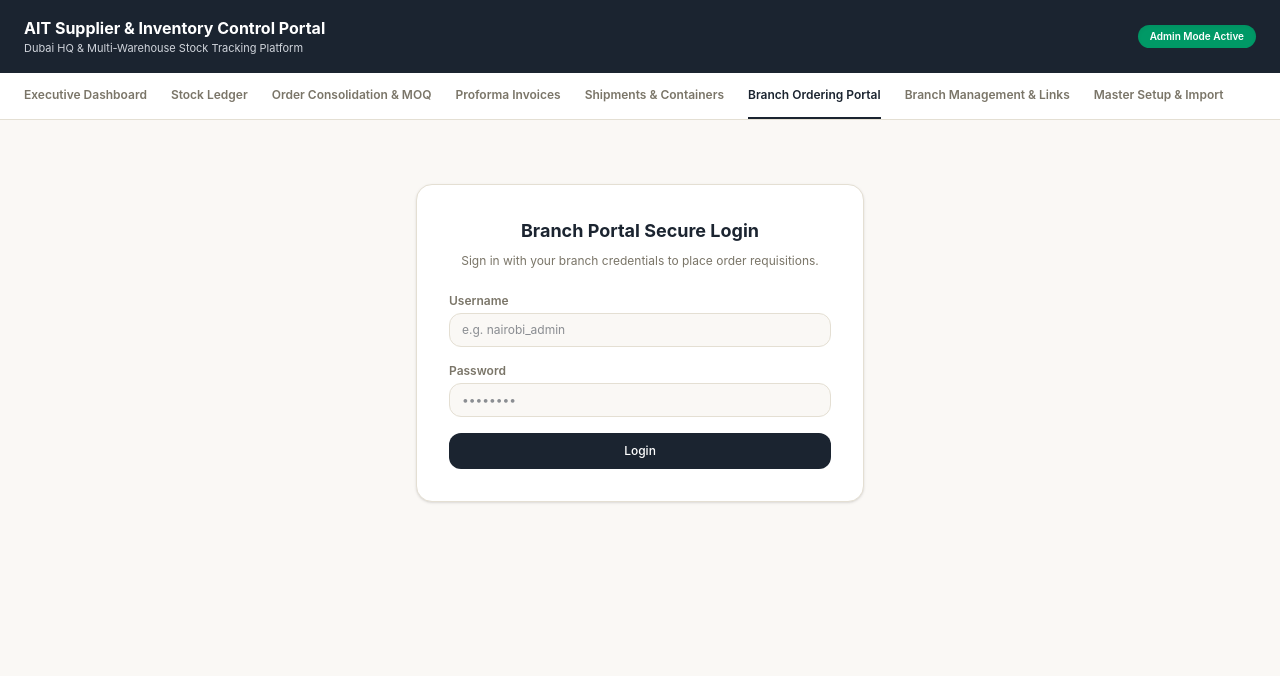
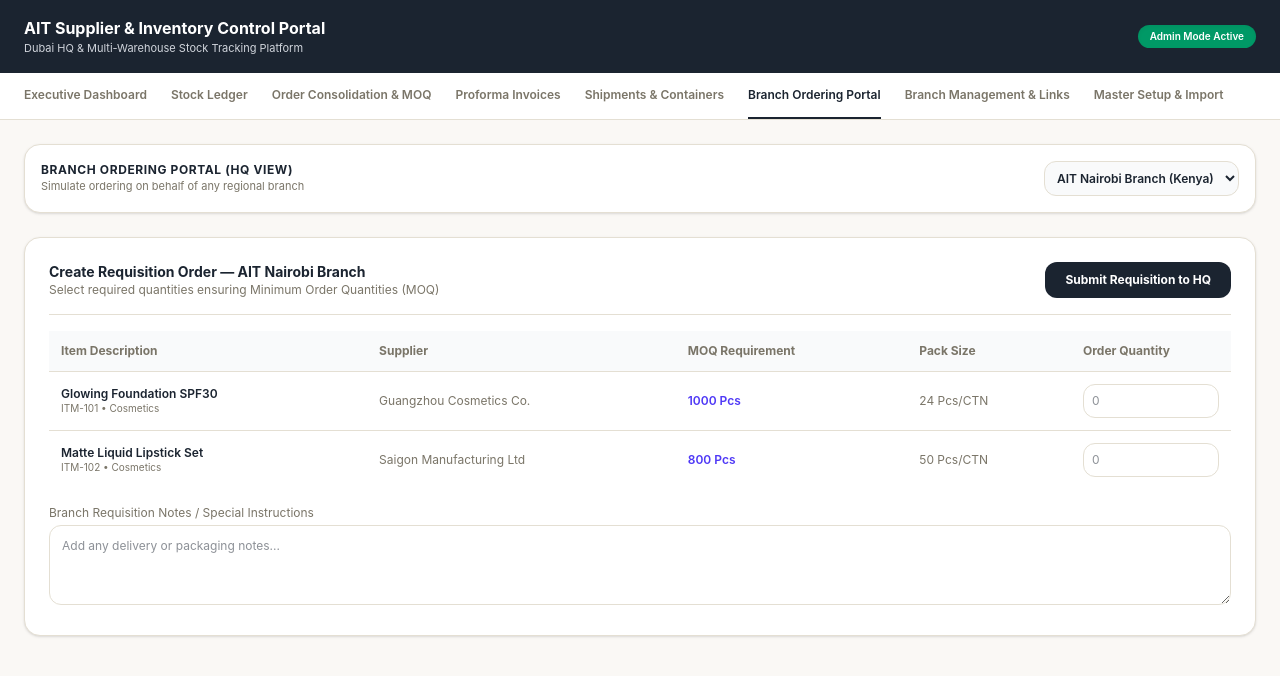
Before and after one commit to abdulrehmanmaisongalaxy/AIT-Stock-Tracker-at-Supplier-Warehouse, a React (Vite) app: page / in a window 1280 px wide. Both pictures are taken after a click on the button "Branch Ordering Portal". Shown: the top 676 px of the page. Built offline with nearby package versions, Linux system fonts and the light colour scheme.

Commit message:
BranchPortal.jsx

```diff
--- a/src/components/BranchPortal.jsx
+++ b/src/components/BranchPortal.jsx
@@ -1,166 +1,116 @@
 import React, { useState } from 'react';
 
 export function BranchPortalTab({ preselectedBranch, branches, items, requisitions, setRequisitions, isStandalone }) {
-  const [username, setUsername] = useState('');
-  const [password, setPassword] = useState('');
-  const [loggedInBranch, setLoggedInBranch] = useState(preselectedBranch || null);
-  const [orderQty, setOrderQty] = useState({});
+  const [selectedBranchId, setSelectedBranchId] = useState(preselectedBranch ? preselectedBranch.id : (branches[0]?.id || ''));
+  const [cart, setCart] = useState({}); // { itemId: qty }
+  const [notes, setNotes] = useState('');
 
-  const handleLogin = (e) => {
-    e.preventDefault();
-    const branch = branches.find(b => b.user === username && b.pass === password);
-    if (branch) {
-      setLoggedInBranch(branch);
-    } else {
-      alert("Invalid branch username or password.");
-    }
+  const currentBranch = branches.find(b => b.id === selectedBranchId);
+  const availableItems = items.filter(i => !i.allowedBranches || i.allowedBranches.includes(selectedBranchId));
+
+  const handleQtyChange = (itemId, qty) => {
+    setCart({ ...cart, [itemId]: Number(qty) });
   };
 
-  const handleQtyChange = (itemId, val) => {
-    setOrderQty(prev => ({ ...prev, [itemId]: val }));
-  };
+  const handleSubmitRequisition = (e) => {
+    e.preventDefault();
+    const itemsList = Object.entries(cart)
+      .filter(([_, qty]) => qty > 0)
+      .map(([itemId, qty]) => ({ itemId, qty }));
 
-  // Filter items visible only to this branch
-  const visibleItems = items.filter(i => (i.allowedBranches || []).includes(loggedInBranch?.id));
-
-  // Calculate total Weight, CBM, and estimated CTNs for the order basket
-  let totalOrderCbm = 0;
-  let totalOrderWeight = 0;
-  let totalEstimatedCtns = 0;
-
-  visibleItems.forEach(i => {
-    const qty = Number(orderQty[i.id] || 0);
-    if (qty > 0) {
-      totalOrderCbm += qty * (i.cbm || 0.04);
-      totalOrderWeight += qty * ((i.weightKg || 12) / 100); // approx weight per unit
-      const unitsPerCtn = parseInt(i.packSize) || 50;
-      totalEstimatedCtns += Math.ceil(qty / unitsPerCtn);
-    }
-  });
-
-  // Container thresholds: 20FT ~ 28 CBM / 21,000 kg; 40FT ~ 58 CBM / 26,000 kg
-  const containerType = totalOrderCbm > 30 ? '40FT Container' : '20FT Container';
-  const containerCapacityCbm = totalOrderCbm > 30 ? 58 : 28;
-  const fillPercentage = Math.min(100, Math.round((totalOrderCbm / containerCapacityCbm) * 100));
-
-  const handleSubmitRequisition = () => {
-    const itemsToOrder = Object.keys(orderQty)
-      .filter(itemId => Number(orderQty[itemId]) > 0)
-      .map(itemId => ({ itemId, qty: Number(orderQty[itemId]) }));
-
-    if (itemsToOrder.length === 0) {
-      alert("Please enter order quantities.");
+    if (itemsList.length === 0) {
+      alert('Please add at least one item quantity.');
       return;
     }
 
     const newReq = {
-      id: `REQ-${Math.floor(200 + Math.random() * 800)}`,
-      branchId: loggedInBranch.id,
+      id: `REQ-${Date.now().toString().slice(-4)}`,
+      branchId: selectedBranchId,
+      branchName: currentBranch?.name || selectedBranchId,
       date: new Date().toISOString().split('T')[0],
-      status: 'Pending',
-      items: itemsToOrder
+      status: 'Pending Consolidation',
+      notes,
+      items: itemsList
     };
 
-    setRequisitions(prev => [newReq, ...prev]);
-    setOrderQty({});
-    alert("Order requisition successfully submitted to Dubai HQ!");
+    setRequisitions([newReq, ...requisitions]);
+    setCart({});
+    setNotes('');
+    alert('Requisition submitted successfully to Dubai HQ!');
   };
-
-  if (!loggedInBranch) {
-    return (
-      <div className="max-w-md mx-auto bg-white rounded-2xl border border-[#E4DFD3] p-8 shadow-sm space-y-6 mt-10">
-        <div className="text-center space-y-2">
-          <h2 className="text-lg font-bold text-[#1B2430]">Branch Portal Secure Login</h2>
-          <p className="text-xs text-[#7A7568]">Sign in with your branch credentials to place order requisitions.</p>
-        </div>
-        <form onSubmit={handleLogin} className="space-y-4">
-          <div>
-            <label className="block text-xs font-semibold text-[#7A7568] mb-1">Username</label>
-            <input type="text" value={username} onChange={e => setUsername(e.target.value)} placeholder="e.g. nairobi_admin" className="w-full bg-[#FAF8F5] border border-[#E4DFD3] rounded-xl px-3 py-2 text-xs" required />
-          </div>
-          <div>
-            <label className="block text-xs font-semibold text-[#7A7568] mb-1">Password</label>
-            <input type="password" value={password} onChange={e => setPassword(e.target.value)} placeholder="••••••••" className="w-full bg-[#FAF8F5] border border-[#E4DFD3] rounded-xl px-3 py-2 text-xs" required />
-          </div>
-          <button type="submit" className="w-full bg-[#1B2430] hover:bg-[#2B3848] text-white text-xs font-medium py-2.5 rounded-xl transition-colors cursor-pointer">
-            Login
-          </button>
-        </form>
-      </div>
-    );
-  }
 
   return (
     <div className="space-y-6">
-      <div className="flex justify-between items-center bg-white p-4 rounded-2xl border border-[#E4DFD3] shadow-sm">
-        <div>
-          <h2 className="text-lg font-bold text-[#1B2430]">{loggedInBranch.name} Order Requisition</h2>
-          <p className="text-xs text-[#7A7568]">Branch Catalog ({loggedInBranch.country}) • Supplier details hidden</p>
+      {!isStandalone && (
+        <div className="bg-white p-4 rounded-2xl border border-[#E4DFD3] shadow-sm flex justify-between items-center">
+          <div>
+            <h2 className="text-xs font-bold text-[#1B2430] uppercase tracking-wider">Branch Ordering Portal (HQ View)</h2>
+            <p className="text-[11px] text-[#7A7568]">Simulate ordering on behalf of any regional branch</p>
+          </div>
+          <select value={selectedBranchId} onChange={e => setSelectedBranchId(e.target.value)} className="p-2 border border-[#E4DFD3] rounded-xl text-xs bg-gray-50 font-semibold">
+            {branches.map(b => <option key={b.id} value={b.id}>{b.name} ({b.country})</option>)}
+          </select>
         </div>
-        {!isStandalone && (
-          <button onClick={() => setLoggedInBranch(null)} className="bg-gray-100 hover:bg-gray-200 text-[#1B2430] px-3 py-1.5 rounded-xl text-xs font-medium cursor-pointer">
-            Logout
+      )}
+
+      <form onSubmit={handleSubmitRequisition} className="bg-white p-6 rounded-2xl border border-[#E4DFD3] shadow-sm space-y-4">
+        <div className="flex justify-between items-center border-b border-[#E4DFD3] pb-4">
+          <div>
+            <h3 className="text-sm font-bold text-[#1B2430]">Create Requisition Order — {currentBranch?.name}</h3>
+            <p className="text-xs text-[#7A7568]">Select required quantities ensuring Minimum Order Quantities (MOQ)</p>
+          </div>
+          <button type="submit" className="bg-[#1B2430] text-white px-5 py-2.5 rounded-xl text-xs font-bold cursor-pointer">
+            Submit Requisition to HQ
           </button>
-        )}
-      </div>
+        </div>
 
-      <div className="bg-white rounded-2xl border border-[#E4DFD3] p-6 shadow-sm space-y-4">
         <div className="overflow-x-auto">
-          <table className="w-full text-left border-collapse text-xs">
-            <thead>
-              <tr className="border-b border-[#E4DFD3] text-[#7A7568]">
-                <th className="pb-3 font-semibold">Item Code</th>
-                <th className="pb-3 font-semibold">Item Name</th>
-                <th className="pb-3 font-semibold">Category</th>
-                <th className="pb-3 font-semibold">Pack Size</th>
-                <th className="pb-3 font-semibold">Weight / CBM</th>
-                <th className="pb-3 font-semibold text-right">Order Qty</th>
+          <table className="w-full text-left text-xs">
+            <thead className="bg-gray-50 text-[#7A7568] border-b border-[#E4DFD3]">
+              <tr>
+                <th className="p-3">Item Description</th>
+                <th className="p-3">Supplier</th>
+                <th className="p-3">MOQ Requirement</th>
+                <th className="p-3">Pack Size</th>
+                <th className="p-3 w-40">Order Quantity</th>
               </tr>
             </thead>
             <tbody className="divide-y divide-[#E4DFD3]">
-              {visibleItems.map(i => (
-                <tr key={i.id} className="hover:bg-[#FAF8F5]">
-                  <td className="py-3 font-bold text-[#1B2430]">{i.id}</td>
-                  <td className="py-3 text-[#1B2430] font-medium">{i.name}</td>
-                  <td className="py-3 text-[#7A7568]">{i.category}</td>
-                  <td className="py-3 text-[#7A7568]">{i.packSize || 'Standard'}</td>
-                  <td className="py-3 text-[#7A7568]">{i.weightKg || 10} kg | {i.cbm || 0.04} CBM</td>
-                  <td className="py-3 text-right">
-                    <input
-                      type="number"
-                      placeholder="0"
-                      value={orderQty[i.id] || ''}
-                      onChange={e => handleQtyChange(i.id, e.target.value)}
-                      className="w-24 bg-[#FAF8F5] border border-[#E4DFD3] rounded-lg px-2 py-1 text-xs text-right font-medium"
-                    />
-                  </td>
-                </tr>
-              ))}
+              {availableItems.map(item => {
+                const qty = cart[item.id] || 0;
+                const isBelowMoq = qty > 0 && qty < item.moq;
+                return (
+                  <tr key={item.id} className="hover:bg-gray-50">
+                    <td className="p-3">
+                      <div className="font-semibold text-[#1B2430]">{item.name}</div>
+                      <div className="text-[10px] text-[#7A7568]">{item.id} • {item.category}</div>
+                    </td>
+                    <td className="p-3 text-[#7A7568]">{item.supplier}</td>
+                    <td className="p-3 font-semibold text-indigo-600">{item.moq} {item.unit}</td>
+                    <td className="p-3 text-[#7A7568]">{item.packSize || 'N/A'}</td>
+                    <td className="p-3">
+                      <input
+                        type="number"
+                        min="0"
+                        value={cart[item.id] || ''}
+                        onChange={e => handleQtyChange(item.id, e.target.value)}
+                        placeholder="0"
+                        className={`w-full p-2 border rounded-xl text-xs ${isBelowMoq ? 'border-amber-500 bg-amber-50' : 'border-[#E4DFD3]'}`}
+                      />
+                      {isBelowMoq && <div className="text-[9px] text-amber-600 mt-0.5">Below MOQ ({item.moq})</div>}
+                    </td>
+                  </tr>
+                );
+              })}
             </tbody>
           </table>
         </div>
 
-        {/* Live Container Fill Calculator at Bottom */}
-        <div className="bg-[#FAF8F5] p-4 rounded-xl border border-[#E4DFD3] flex flex-col md:flex-row justify-between items-center gap-4">
-          <div className="space-y-1">
-            <h4 className="text-xs font-bold uppercase tracking-wider text-[#1B2430]">Container Load Estimation Analysis</h4>
-            <p className="text-xs text-[#7A7568]">
-              Estimated CTNs: <strong className="text-[#1B2430]">{totalEstimatedCtns} CTNs</strong> | Total Weight: <strong className="text-[#1B2430]">{totalOrderWeight.toFixed(1)} kg</strong> | Total CBM: <strong className="text-[#1B2430]">{totalOrderCbm.toFixed(2)} m³</strong>
-            </p>
-          </div>
-          <div className="text-right">
-            <span className="text-xs font-semibold px-3 py-1 bg-amber-50 text-amber-700 rounded-lg border border-amber-200">
-              Fits: {containerType} ({fillPercentage}% Capacity Filled)
-            </span>
-          </div>
+        <div>
+          <label className="block text-xs text-[#7A7568] mb-1">Branch Requisition Notes / Special Instructions</label>
+          <textarea value={notes} onChange={e => setNotes(e.target.value)} placeholder="Add any delivery or packaging notes..." className="w-full p-3 border border-[#E4DFD3] rounded-xl text-xs h-20"></textarea>
         </div>
-
-        <div className="pt-2 flex justify-end">
-          <button onClick={handleSubmitRequisition} className="bg-[#1B2430] hover:bg-[#2B3848] text-white text-xs font-medium px-6 py-2.5 rounded-xl cursor-pointer">
-            Submit Requisition to Dubai HQ
-          </button>
-        </div>
-      </div>
+      </form>
     </div>
   );
 }
```
